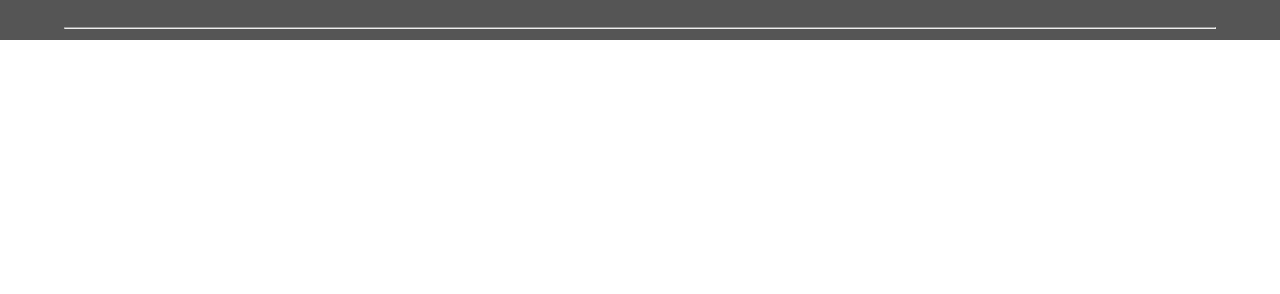
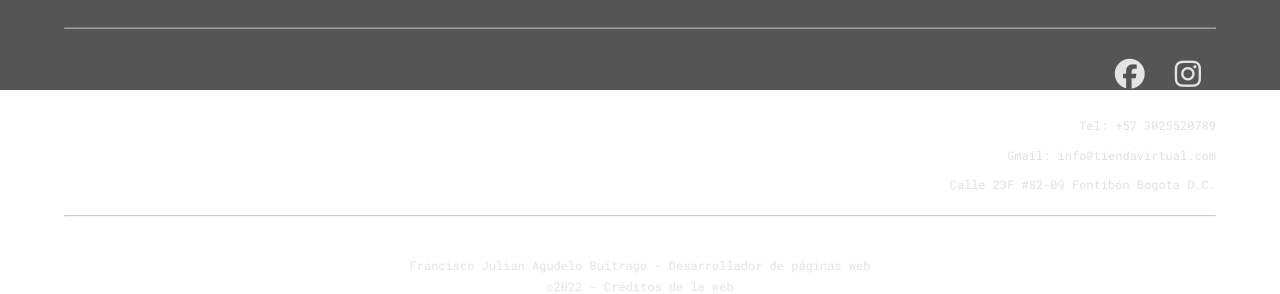
Before and after one commit to CusToM499/E-Commerce, a plain HTML site: page index.html in a window 1280 px wide. Shown: the part 3308-3602 px from the top of the page. Before the commit the page ends 3348 px from the top, so only its background shows below. Drawn offline with Linux system fonts and the light colour scheme.

Commit message:
se hizo el footer

```diff
--- a/index.html
+++ b/index.html
@@ -231,6 +231,21 @@
 					<img src="https://www.alkosto.com/medias/BANCOLOMBIA.png?context=bWFzdGVyfGltYWdlc3wxMTQxfGltYWdlL3BuZ3xoMWUvaGVlLzEzMzg2NjYzNDYwODk0L0JBTkNPTE9NQklBLnBuZ3w5NjZkZTRiNzBhNzVjN2UzNmQ2MGM1MjhjMzc0YzZlNGI4ZGZhZjA0NTJmNDVkM2M3YWMyNWY1ZDg3ZmM2N2Fi">
 				</div>
 				<hr>
+				<div class="footer-end">
+					<i class="fa-brands fa-instagram"></i>
+					<i class="fa-brands fa-facebook"></i>
+
+				</div>
+				<div class="contact-footer">
+					<p>Tel: +57 3025520789</p>
+					<p>Gmail: info@tiendavirtual.com</p>
+					<p>Calle 23F #82-09 Fontibón Bogota D.C.</p>
+				</div>
+				<hr>
+				<div class="text-end">
+					<p>Francisco Julian Agudelo Buitrago - Desarrollador de páginas web</p>
+					<p>©2022 - Créditos de la web</p>
+				</div>
 			</div>
 		</footer>
 	</div>
--- a/style.css
+++ b/style.css
@@ -202,7 +202,7 @@ ul {
 .footer {
 	margin-top: 30px;
 	width: 100%;
-	height: 400px;
+	height: 450px;
 	background: #555;
 }
 .info-footer {
@@ -231,6 +231,30 @@ ul {
 	margin: 30px 0;
 	color: #fff;
 }
+.footer-end i {
+	color: #e4e4e4;
+	float: right;
+	font-size: 30px;
+	margin: 0 15px 15px 15px;
+}
+.contact-footer p {
+	font-size: 12px;
+	color: #e1e1e1;
+	text-align: right;
+	line-height: 0.2;
+}
+.contact-footer {
+	margin-top: 80px;
+}
+.text-end p {
+	margin: 0;
+	text-align: center;
+	font-size: 12px;
+	line-height: 0.5;
+}
+hr {
+	opacity: 0.5;
+}
 /* RESPONSIVE 767px*/
 @media screen and (max-width: 767px) {
 	/* NAVEGATION RESPONSIVE */
```
